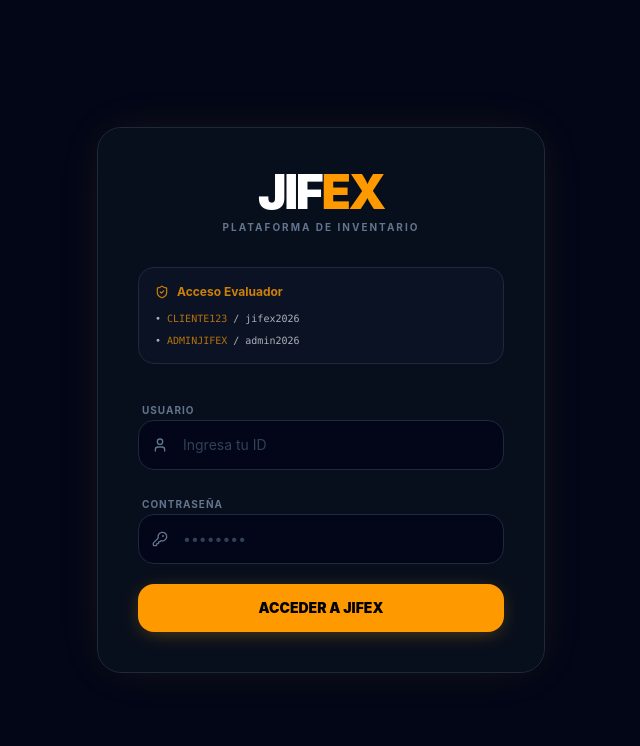
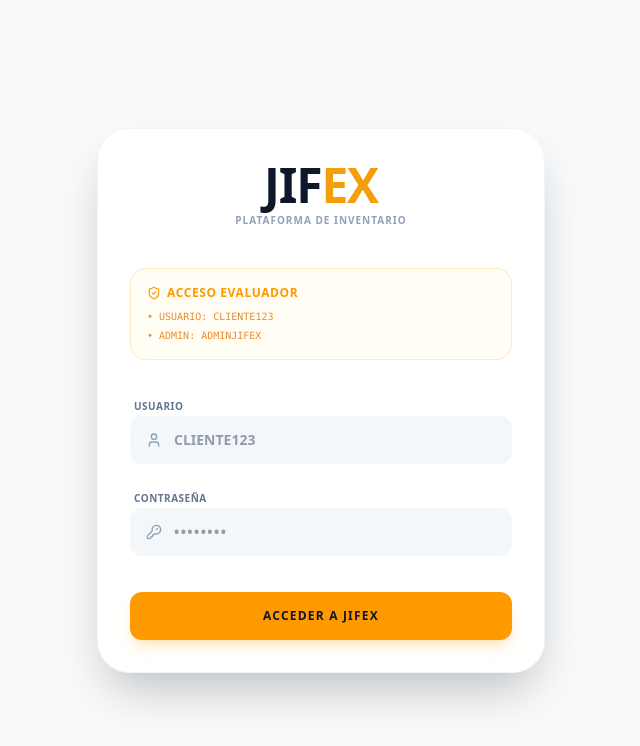
Before and after one commit to yazreyesrz/JIFEX, a Next.js app: page / in a window 1280 px wide. Shown: the top 746 px of the page, without its empty margins (319-959 px from the left). Built offline with nearby package versions, Linux system fonts and the light colour scheme.

Commit message:
Se hicieron cambios en la traduccion

```diff
--- a/src/app/page.js
+++ b/src/app/page.js
@@ -1,162 +1,97 @@
 "use client";
 
-import { useState, useEffect } from "react";
-import { useAuth } from "@/context/AuthContext";
-import {
-  KeyRound,
-  User,
-  AlertCircle,
-  ShieldCheck,
-  Loader2,
-} from "lucide-react";
+import React, { useState, useEffect } from "react";
+import { useRouter } from "next/navigation";
+import { User, KeyRound, ShieldCheck } from "lucide-react";
+import { useTranslation } from "react-i18next";
+import "@/i18n/config"; // Importa tu configuración de idiomas
 
 export default function LoginPage() {
+  const router = useRouter();
+  const { t, i18n } = useTranslation();
   const [username, setUsername] = useState("");
   const [password, setPassword] = useState("");
-  const [error, setError] = useState("");
-  const [isLoading, setIsLoading] = useState(false);
-  const [isDarkMode, setIsDarkMode] = useState(true);
-  const { login } = useAuth();
 
   useEffect(() => {
-    const savedTheme = localStorage.getItem("jifex_theme");
-    if (savedTheme === "light") setIsDarkMode(false);
-  }, []);
+    // Si el usuario ya eligió un idioma antes, lo cargamos aquí
+    const savedLanguage = localStorage.getItem("jifex_language");
+    if (savedLanguage) {
+      i18n.changeLanguage(savedLanguage);
+    }
+  }, [i18n]);
 
-  const handleSubmit = (e) => {
+  const handleLogin = (e) => {
     e.preventDefault();
-    setError("");
-    setIsLoading(true);
-
-    setTimeout(() => {
-      const result = login(username, password);
-      if (!result.success) {
-        setError(result.error);
-        setIsLoading(false);
-      }
-    }, 800); // Ligeramente más tiempo para una sensación de procesamiento más "pesada" y profesional
+    router.push("/inventario");
   };
 
   return (
-    <div
-      className={`flex min-h-screen items-center justify-center px-4 transition-colors duration-500 ${
-        isDarkMode ? "bg-[#020617]" : "bg-slate-100"
-      }`}
-    >
-      {/* Contenedor con Glow sutil */}
-      <div
-        className={`w-full max-w-md space-y-8 rounded-3xl border p-10 shadow-[0_0_50px_-12px_rgba(245,158,11,0.15)] transition-all duration-500 ${
-          isDarkMode
-            ? "border-slate-800 bg-[#0b121f]/80 backdrop-blur-xl"
-            : "border-slate-200 bg-white shadow-xl"
-        }`}
-      >
-        <div className="text-center space-y-1">
-          <h1
-            className={`text-5xl font-black tracking-tighter ${isDarkMode ? "text-white" : "text-slate-900"}`}
-          >
-            JIF<span className="text-amber-500">EX</span>
+    <div className="min-h-screen flex items-center justify-center bg-slate-50 font-sans p-4">
+      <div className="w-full max-w-md bg-white rounded-[2rem] shadow-2xl p-8 border border-slate-100">
+        {/* LOGO Y SUBTÍTULO */}
+        <div className="text-center mb-10">
+          <h1 className="text-5xl font-black tracking-tight text-slate-900 mb-1">
+            JIF<span className="text-[#f59e0b]">EX</span>
           </h1>
-          <p className="text-[10px] font-bold text-slate-500 uppercase tracking-[0.2em]">
-            Plataforma de Inventario
+          <p className="text-[10px] font-bold uppercase tracking-widest text-slate-400">
+            {t("login.subtitle")}
           </p>
         </div>
 
-        {/* Guía visual refinada */}
-        <div
-          className={`rounded-2xl border p-4 text-xs space-y-3 ${
-            isDarkMode
-              ? "bg-slate-900/50 border-slate-800"
-              : "bg-slate-50 border-slate-200"
-          }`}
-        >
-          <p className="font-bold flex items-center gap-2 text-amber-500/80">
-            <ShieldCheck size={14} /> Acceso Evaluador
+        {/* ACCESO EVALUADOR (Información de credenciales) */}
+        <div className="mb-8 p-4 rounded-2xl border border-amber-500/20 bg-amber-50/50">
+          <p className="text-xs font-bold text-amber-500 mb-2 flex items-center gap-1.5 uppercase tracking-wider">
+            <ShieldCheck size={14} /> {t("login.evaluator_access")}
           </p>
-          <div className="grid grid-cols-1 gap-2 font-mono text-[10px] opacity-70">
-            <p>
-              • <span className="text-amber-500">CLIENTE123</span> / jifex2026
-            </p>
-            <p>
-              • <span className="text-amber-500">ADMINJIFEX</span> / admin2026
-            </p>
+          <div className="space-y-1 font-mono text-[10px] text-amber-600/80">
+            <p>• {t("login.username")}: CLIENTE123</p>
+            <p>• ADMIN: ADMINJIFEX</p>
           </div>
         </div>
 
-        <form onSubmit={handleSubmit} className="space-y-5">
-          {error && (
-            <div
-              className={`flex items-center gap-2 rounded-xl border p-3 text-xs font-semibold ${
-                isDarkMode
-                  ? "bg-red-950/20 border-red-900/50 text-red-400"
-                  : "bg-red-50 border-red-200 text-red-600"
-              }`}
-            >
-              <AlertCircle size={14} />
-              <span>{error}</span>
-            </div>
-          )}
-
-          <div className="space-y-2">
-            <label className="text-[10px] font-bold uppercase tracking-widest text-slate-500 ml-1">
-              Usuario
+        {/* FORMULARIO */}
+        <form onSubmit={handleLogin} className="space-y-5">
+          <div className="space-y-1.5">
+            <label className="text-[10px] font-bold uppercase tracking-wider text-slate-500 pl-1">
+              {t("login.username")}
             </label>
-            <div className="relative group">
-              <User
-                className="absolute left-3.5 top-1/2 -translate-y-1/2 text-slate-500 group-focus-within:text-amber-500 transition-colors"
-                size={16}
-              />
+            <div className="relative">
+              <div className="absolute inset-y-0 left-0 pl-4 flex items-center pointer-events-none">
+                <User size={16} className="text-slate-400" />
+              </div>
               <input
                 type="text"
-                required
                 value={username}
                 onChange={(e) => setUsername(e.target.value)}
-                placeholder="Ingresa tu ID"
-                disabled={isLoading}
-                className={`w-full rounded-2xl border py-3.5 pl-11 pr-4 text-sm outline-none transition-all duration-300 focus:scale-[1.01] focus:ring-2 focus:ring-amber-500/20 ${
-                  isDarkMode
-                    ? "border-slate-800 bg-slate-950 text-white placeholder-slate-700 focus:border-amber-500"
-                    : "border-slate-200 bg-slate-50 text-slate-900 placeholder-slate-400 focus:border-amber-500"
-                }`}
+                className="w-full rounded-xl bg-slate-100/80 border-none py-3.5 pl-11 pr-4 text-sm font-semibold text-slate-700 outline-none focus:ring-2 focus:ring-amber-500/50 transition-all"
+                placeholder="CLIENTE123"
               />
             </div>
           </div>
 
-          <div className="space-y-2">
-            <label className="text-[10px] font-bold uppercase tracking-widest text-slate-500 ml-1">
-              Contraseña
+          <div className="space-y-1.5">
+            <label className="text-[10px] font-bold uppercase tracking-wider text-slate-500 pl-1">
+              {t("login.password")}
             </label>
-            <div className="relative group">
-              <KeyRound
-                className="absolute left-3.5 top-1/2 -translate-y-1/2 text-slate-500 group-focus-within:text-amber-500 transition-colors"
-                size={16}
-              />
+            <div className="relative">
+              <div className="absolute inset-y-0 left-0 pl-4 flex items-center pointer-events-none">
+                <KeyRound size={16} className="text-slate-400" />
+              </div>
               <input
                 type="password"
-                required
                 value={password}
                 onChange={(e) => setPassword(e.target.value)}
+                className="w-full rounded-xl bg-slate-100/80 border-none py-3.5 pl-11 pr-4 text-sm font-bold text-slate-700 outline-none focus:ring-2 focus:ring-amber-500/50 transition-all tracking-widest"
                 placeholder="••••••••"
-                disabled={isLoading}
-                className={`w-full rounded-2xl border py-3.5 pl-11 pr-4 text-sm outline-none transition-all duration-300 focus:scale-[1.01] focus:ring-2 focus:ring-amber-500/20 ${
-                  isDarkMode
-                    ? "border-slate-800 bg-slate-950 text-white placeholder-slate-700 focus:border-amber-500"
-                    : "border-slate-200 bg-slate-50 text-slate-900 placeholder-slate-400 focus:border-amber-500"
-                }`}
               />
             </div>
           </div>
 
           <button
             type="submit"
-            disabled={isLoading}
-            className="w-full flex items-center justify-center gap-2 rounded-2xl bg-amber-500 py-3.5 text-sm font-black text-black transition-all hover:bg-amber-400 disabled:opacity-50 shadow-[0_4px_20px_-5px_rgba(245,158,11,0.4)]"
+            className="w-full mt-4 bg-amber-500 hover:bg-amber-400 text-slate-900 font-black text-xs uppercase tracking-widest py-4 rounded-xl transition-all shadow-lg shadow-amber-500/20 active:scale-[0.98] outline-none"
           >
-            {isLoading ? (
-              <Loader2 size={18} className="animate-spin" />
-            ) : (
-              "ACCEDER A JIFEX"
-            )}
+            {t("login.submit")}
           </button>
         </form>
       </div>
--- a/src/i18n/config.js
+++ b/src/i18n/config.js
@@ -43,6 +43,20 @@ i18n.use(initReactI18next).init({
           "5 Puertas": "5 Puertas",
           "4WD": "4WD",
           "2WD": "2WD",
+        },
+        modals: {
+          logout_title: "CERRAR SESIÓN",
+          logout_desc: "¿Estás seguro de que deseas salir del portal de JIFEX?",
+          cancel: "CANCELAR",
+          confirm: "CONFIRMAR",
+          understood: "ENTENDIDO",
+        },
+        login: {
+          subtitle: "PLATAFORMA DE INVENTARIO",
+          evaluator_access: "Acceso Evaluador",
+          username: "USUARIO",
+          password: "CONTRASEÑA",
+          submit: "ACCEDER A JIFEX",
         },
         catalog: {
           title: "Catálogo de Marcas",
@@ -208,6 +222,20 @@ i18n.use(initReactI18next).init({
           "4WD": "4WD",
           "2WD": "2WD",
         },
+        modals: {
+          logout_title: "LOG OUT",
+          logout_desc: "Are you sure you want to exit the JIFEX portal?",
+          cancel: "CANCEL",
+          confirm: "CONFIRM",
+          understood: "UNDERSTOOD",
+        },
+        login: {
+          subtitle: "INVENTORY PLATFORM",
+          evaluator_access: "Evaluator Access",
+          username: "USERNAME",
+          password: "PASSWORD",
+          submit: "LOGIN TO JIFEX",
+        },
         catalog: {
           title: "Brand Catalog",
           subtitle:
@@ -369,6 +397,20 @@ i18n.use(initReactI18next).init({
           "5 Puertas": "5ドア",
           "4WD": "4WD",
           "2WD": "2WD",
+        },
+        modals: {
+          logout_title: "ログアウト",
+          logout_desc: "JIFEXポータルから退出してもよろしいですか？",
+          cancel: "キャンセル",
+          confirm: "確認",
+          understood: "了解",
+        },
+        login: {
+          subtitle: "在庫プラットフォーム",
+          evaluator_access: "評価者アクセス",
+          username: "ユーザー名",
+          password: "パスワード",
+          submit: "JIFEXにログイン",
         },
         catalog: {
           title: "ブランドカタログ",
@@ -532,6 +574,20 @@ i18n.use(initReactI18next).init({
           "4WD": "4WD",
           "2WD": "2WD",
         },
+        modals: {
+          logout_title: "로그아웃",
+          logout_desc: "JIFEX 포털을 종료하시겠습니까?",
+          cancel: "취소",
+          confirm: "확인",
+          understood: "확인",
+        },
+        login: {
+          subtitle: "재고 플랫폼",
+          evaluator_access: "평가자 액세스",
+          username: "사용자 이름",
+          password: "비밀번호",
+          submit: "JIFEX 로그인",
+        },
         catalog: {
           title: "브랜드 카탈로그",
           subtitle: "수입 가능한 JDM 모델을 살펴보려면 브랜드를 선택하세요.",
```
Also changed, not shown: src/app/inventario/[vin]/page.js (+6 -6 lines), src/app/inventario/page.js (+25 -10 lines).
